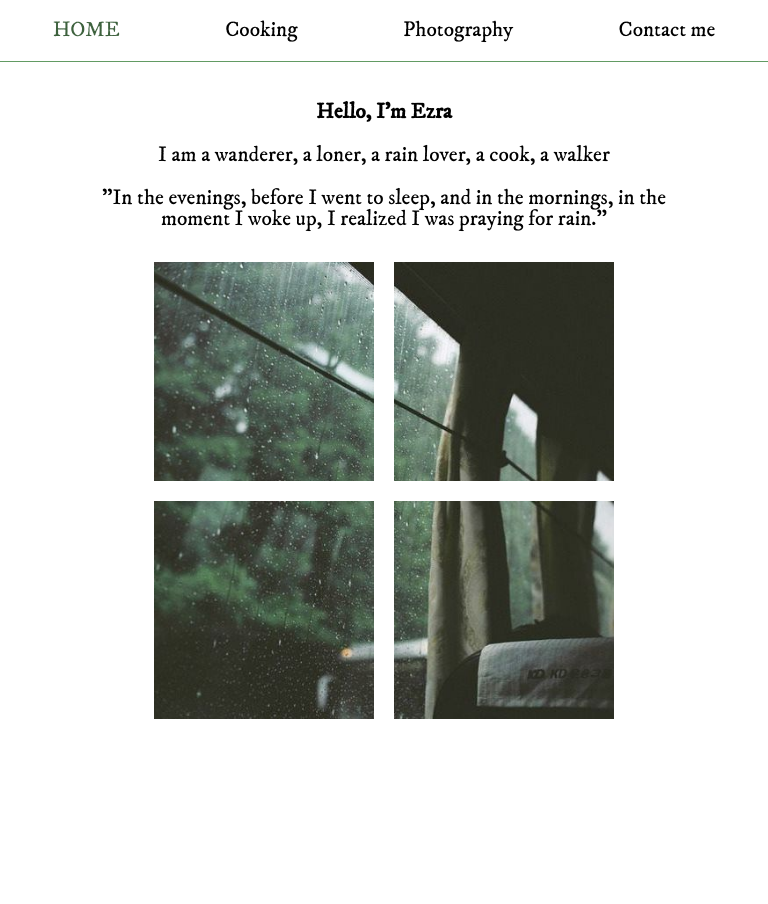
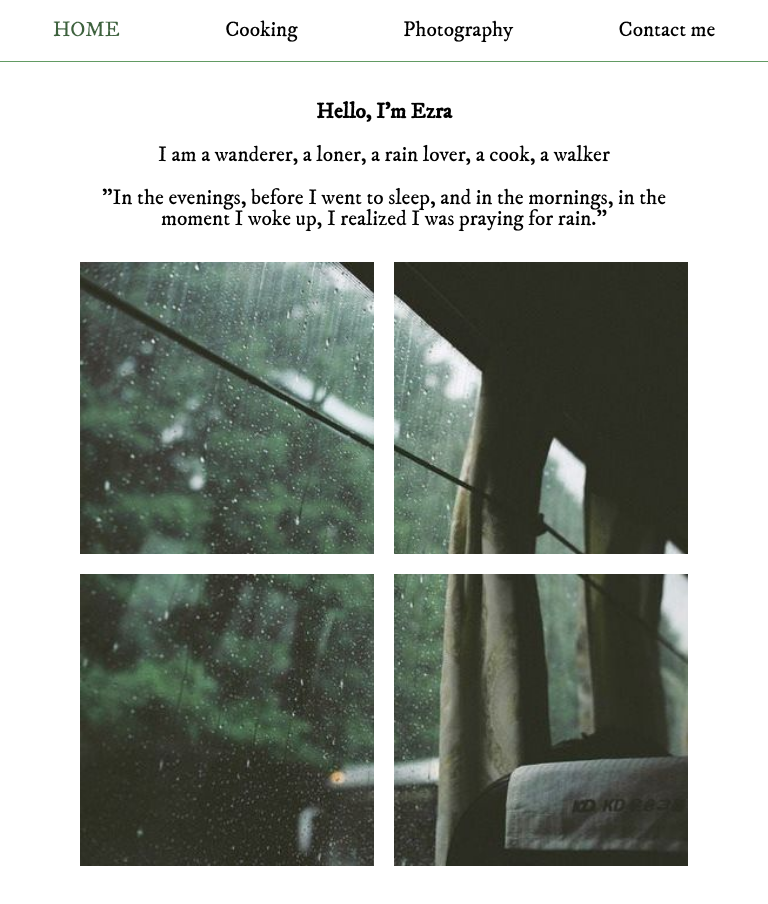
Before and after one commit to ezra-huynh/ezra-huynh.github.io, a plain HTML site: page index.html in a window 768 px wide. Shown: the top 904 px of the page. Drawn offline with nearby package versions, Linux system fonts and the light colour scheme.

Commit message:
flex changes

```diff
--- a/css/style_index.css
+++ b/css/style_index.css
@@ -175,7 +175,7 @@ a:active {
 /*Tablet vertical*/
 @media (min-width: 768px) and (max-width: 1024px) {
 .item {
-  flex: 0 1 35%;
+  flex: 1 0 35%;
   margin: 10px;
 }
 
```
